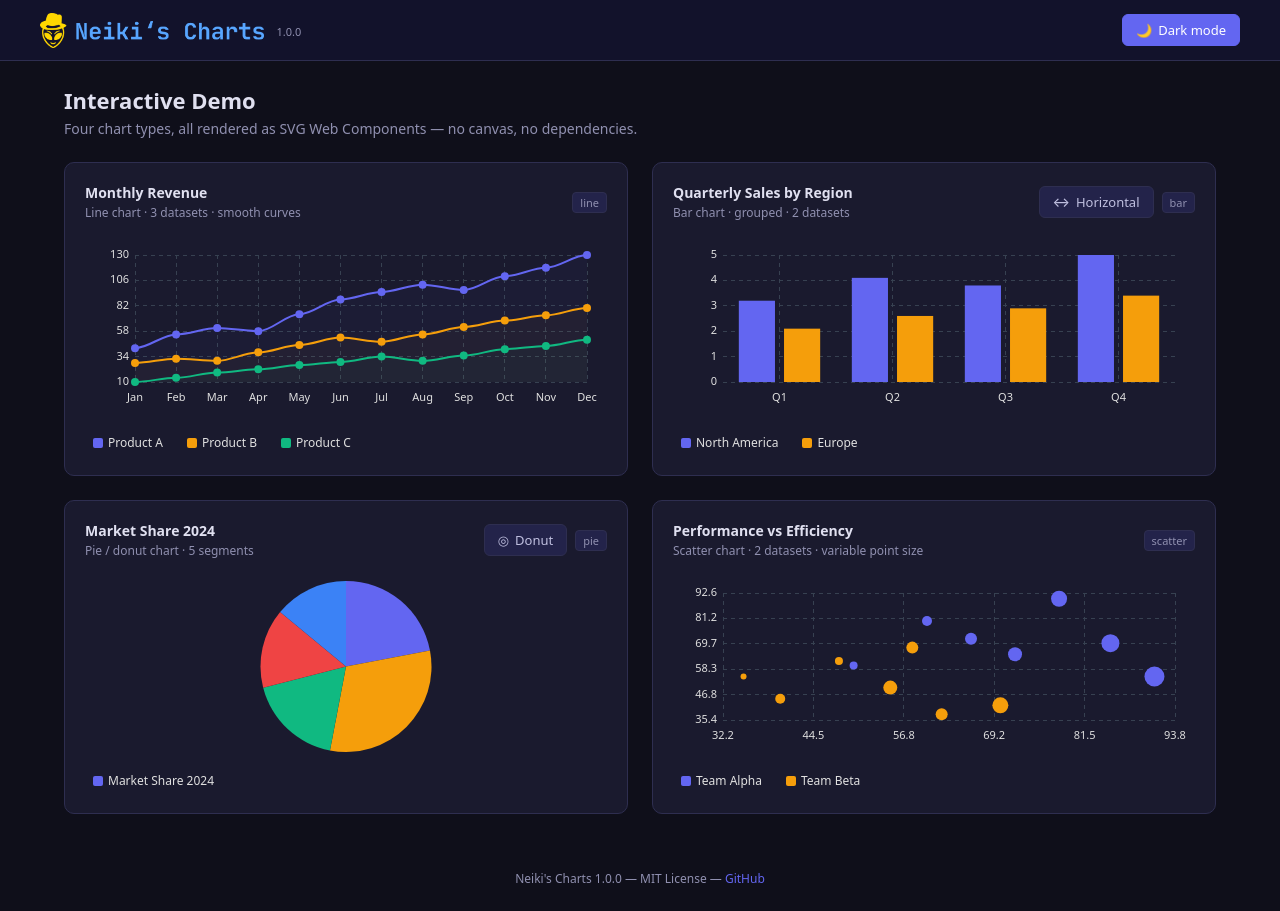
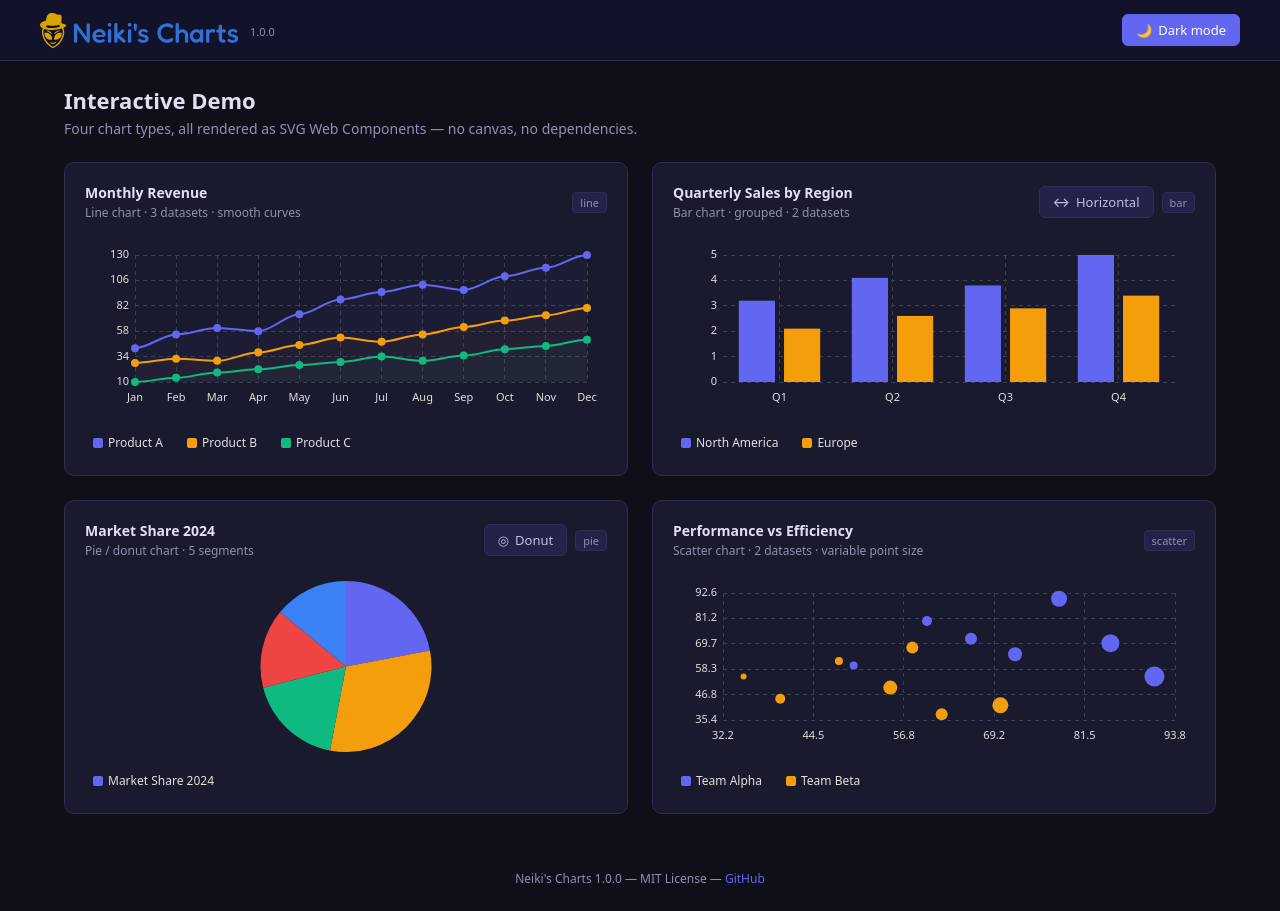
Before and after one commit to neikiri/neiki-charts, a website with bundled scripts: page demo/index.html in a window 1280 px wide. Built offline with nearby package versions, Linux system fonts and the light colour scheme.

Commit message:
Update logo

```diff
--- a/demo/index.html
+++ b/demo/index.html
@@ -325,7 +325,7 @@
     <header>
         <div class="header-inner">
             <a href="#" class="header-logo" aria-label="Neiki's Charts home">
-                <img class="header-logo-img" src="../assets/img/logo.png" alt="Neiki's Charts" aria-hidden="true" />
+                <img class="header-logo-img" src="../assets/img/logo.svg" alt="Neiki's Charts" aria-hidden="true" />
                 <span>
                     <span class="header-logo-version">1.0.0</span>
                 </span>
```
Also changed, not shown: README.md, assets/img/logo.png (deleted), assets/img/logo.svg (added).
